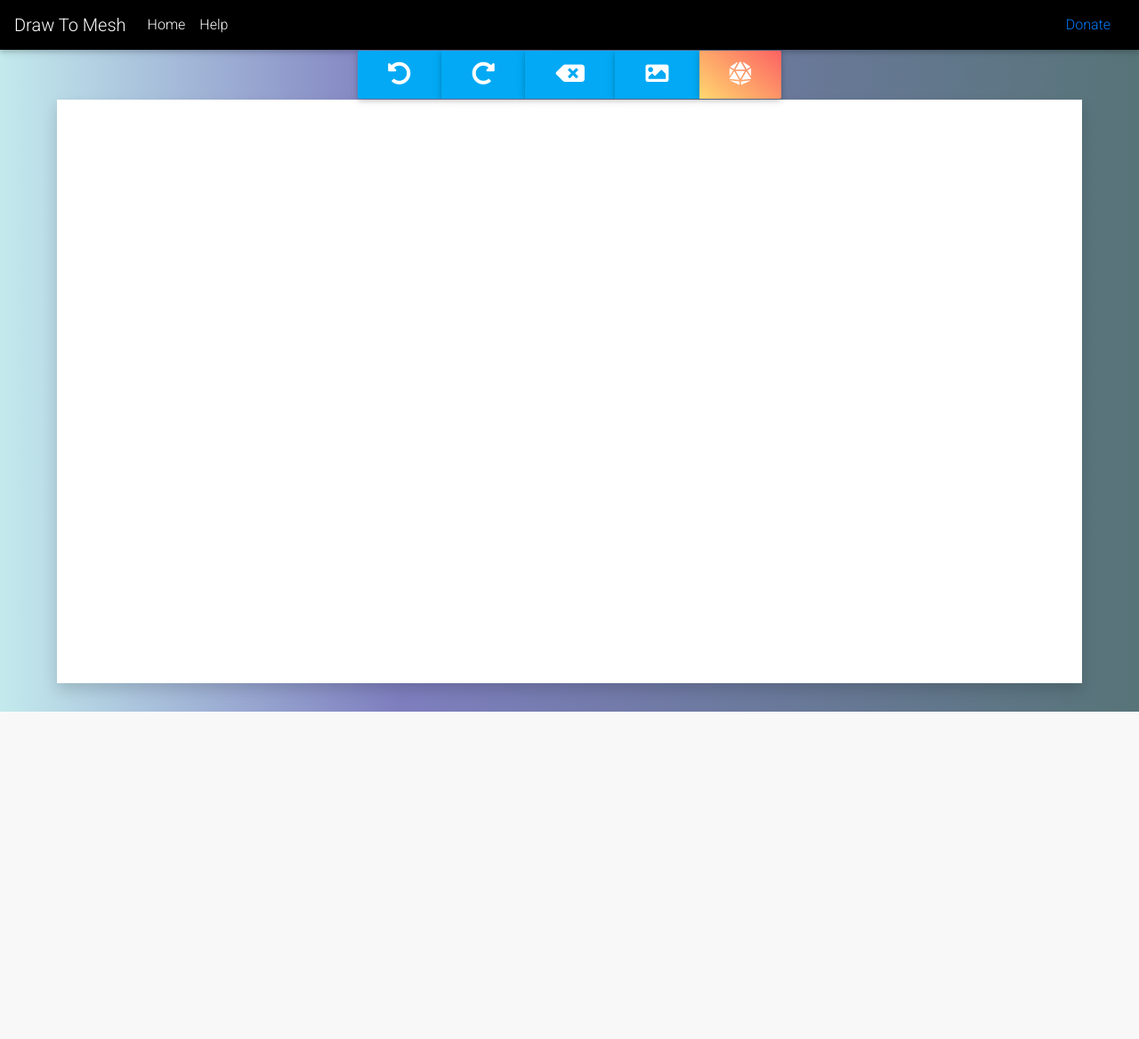
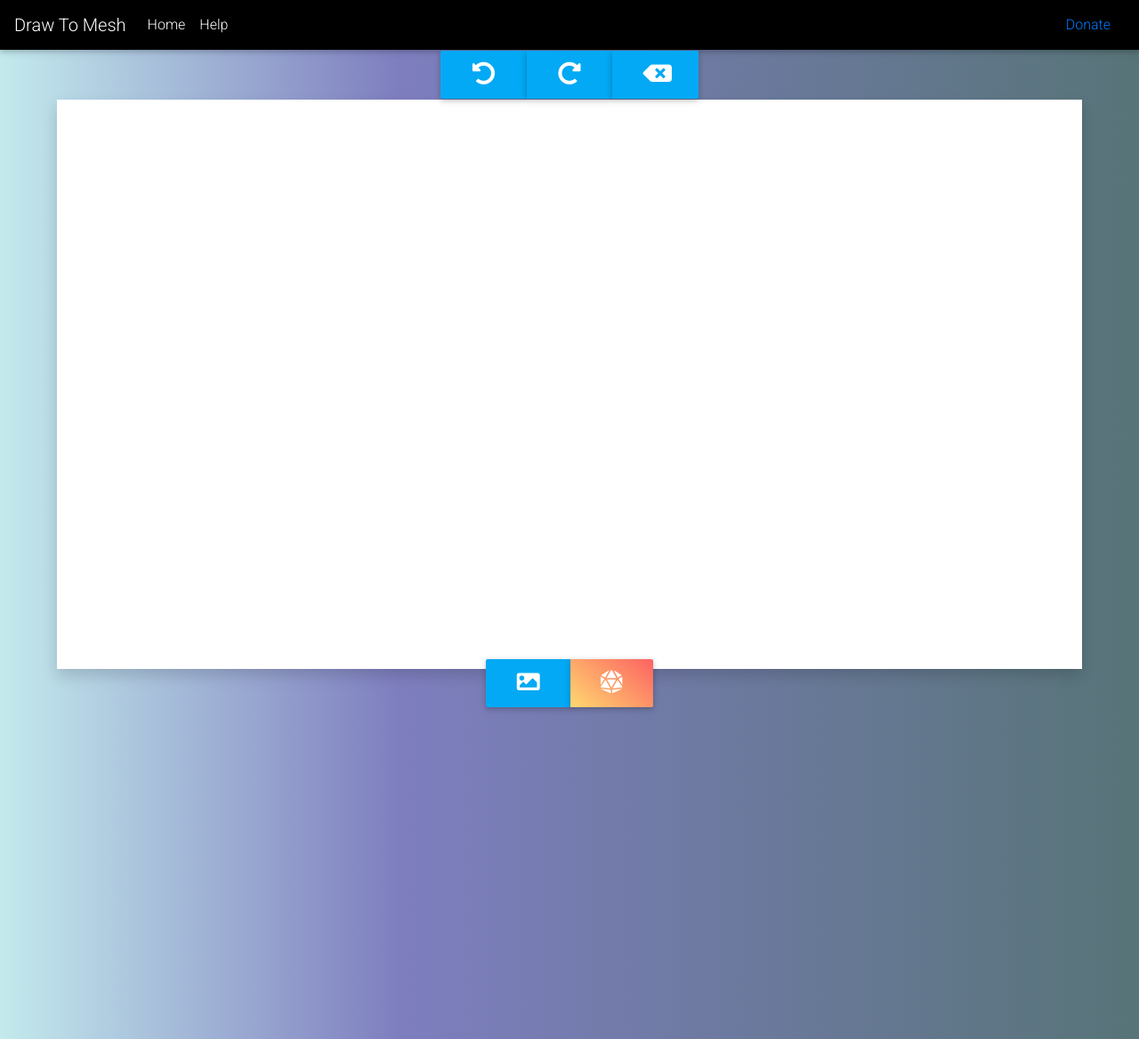
Before and after one commit to sps014/DrawToMesh, an ASP.NET Core app: page /draw in a window 1280 px wide. Shown: the whole page at 89% size. Before the commit the page ends 800 px from the top, so only its background shows below. Run offline with ASP.NET Core 8, Linux system fonts and the light colour scheme; some libraries are stand-ins or nearby versions.

Commit message:
ui fixed

```diff
--- a/DrawToMesh/Pages/DrawPage.razor
+++ b/DrawToMesh/Pages/DrawPage.razor
@@ -1,18 +1,40 @@
 @page "/draw"
 @inject IJSRuntime Runtime
 @inject NavigationManager NavManager
+
 <NavMenu />
 
+@if (WindowWidth > 500)
+{
     <div class="btn-toolbar flex-center" style="position:relative;top:-5px" role="toolbar" aria-label="Toolbar with button groups">
         <div class="btn-group mr-0" role="group" aria-label="First group">
             <!--button type="button" class="btn light-blue waves-effect"><i class="fas fa-pencil-alt white-text fa-2x" aria-hidden="true"></i></button-->
-        <button type="button" class="btn light-blue waves-effect" @onclick="Undo"><i class="fas fa-undo-alt white-text fa-2x"></i></button>
-        <button type="button" class="btn light-blue waves-effect" @onclick="Redo"><i class="fas fa-redo-alt white-text fa-2x"></i></button>
-        <button type="button" class="btn light-blue waves-effect" @onclick="DeleteAll"><i class="fas fa-backspace white-text fa-2x"></i></button>
+            <button type="button" class="btn light-blue waves-effect" @onclick="Undo" style="width:20%;"><i class="fas fa-undo-alt white-text fa-2x"></i></button>
+            <button type="button" class="btn light-blue waves-effect" @onclick="Redo" style="width:20%;"><i class="fas fa-redo-alt white-text fa-2x"></i></button>
+            <button type="button" class="btn light-blue waves-effect" @onclick="DeleteAll" style="width:20%;"><i class="fas fa-backspace white-text fa-2x"></i></button>
+            <button type="button" class="btn light-blue waves-effect" data-toggle="modal" data-target="#basicExampleModal" for="file-upload"><i class="fas fa-image white-text fa-2x"></i></button>
+            <button type="button" class="btn peach-gradient waves-effect" @onclick="Visualize3D" style="width:20%;"><i class="fas fa-dice-d20 fa-2x"></i></button>
+        </div>
+    </div>
+}
+else
+{
+    <div class="btn-toolbar flex-center" style="position:relative;top:-5px" role="toolbar" aria-label="Toolbar with button groups">
+        <div class="btn-group mr-0" role="group" aria-label="First group">
+            <!--button type="button" class="btn light-blue waves-effect"><i class="fas fa-pencil-alt white-text fa-2x" aria-hidden="true"></i></button-->
+            <button type="button" class="btn light-blue waves-effect" @onclick="Undo" style="width:20%;"><i class="fas fa-undo-alt white-text fa-2x"></i></button>
+            <button type="button" class="btn light-blue waves-effect" @onclick="Redo" style="width:20%;"><i class="fas fa-redo-alt white-text fa-2x"></i></button>
+            <button type="button" class="btn light-blue waves-effect" @onclick="DeleteAll" style="width:20%;"><i class="fas fa-backspace white-text fa-2x"></i></button>
+        </div>
+    </div>
+    <div class="btn-toolbar flex-center" style="position:absolute;bottom:-46%;left:50%;right:50%" role="toolbar" aria-label="Toolbar with button groups">
+        <div class="btn-group mr-0" role="group" aria-label="First group">
+            <!--button type="button" class="btn light-blue waves-effect"><i class="fas fa-pencil-alt white-text fa-2x" aria-hidden="true"></i></button-->
             <button type="button" class="btn light-blue waves-effect" data-toggle="modal" data-target="#basicExampleModal" for="file-upload"><i class="fas fa-image white-text fa-2x"></i></button>
             <button type="button" class="btn peach-gradient waves-effect" @onclick="Visualize3D"><i class="fas fa-dice-d20 fa-2x"></i></button>
         </div>
     </div>
+}
 <input id="file-upload" style="visibility:hidden" type="file" />
 
 <div id="drawingBoard" class="shadow">
@@ -20,7 +42,7 @@
 </div>
 @if (!ErrorVisible)
 {
-    <div class="alert alert-danger" role="alert" style="position:absolute;bottom:-13px;width:100%">
+    <div class="alert alert-danger" data-dismiss="alert"  role="alert" style="position:absolute;bottom:-13px;width:100%">
         Path traced should be closed , ie. first and last point should be at same location and there must be more than 2 Points.
     </div>
 }
@@ -66,24 +88,31 @@
         background-color: white;
         left: 5%;
         top: 112px;
-        bottom: 5%;
+        bottom: 212px;
         right: 5%;
         position: absolute;
         width: 90%;
         z-index: -1;
-        height: 82%;
+        height: 80%;
     }
 </style>
 
 @code
 {
     private bool ErrorVisible = true;
+    double WindowWidth { get; set; }
+
     protected override void OnAfterRender(bool firstRender)
     {
         base.OnAfterRender(firstRender);
         if (firstRender)
+        {
             Init();
+            GetWidth();
         }
+
+    }
+
     private async void Init()
     {
         await Runtime.InvokeVoidAsync("CreateCanvas");
@@ -158,4 +187,9 @@
     {
         await Runtime.InvokeVoidAsync("Remove3D");
     }
+    async void GetWidth()
+    {
+        WindowWidth = await Runtime.InvokeAsync<double>("GetWindowWidth");
+        StateHasChanged();
     }
+}
--- a/DrawToMesh/wwwroot/js/P5Helper.js
+++ b/DrawToMesh/wwwroot/js/P5Helper.js
@@ -119,7 +119,7 @@
     }
 
     P5Object.stroke(255, 0, 0);
-    if (shouldAddPoints && pointx.length >= 1 && P5Object.mouseX >= 0 && P5Object.mouseY >= 0)
+    if (shouldAddPoints && pointx.length >= 1 && P5Object.mouseX >= 0 && P5Object.mouseY >= 0 && P5Object.mouseX <= canvas.offsetWidth && P5Object.mouseY <= canvas.offsetHeight)
     {
         P5Object.line(pointx[pointx.length - 1], pointy[pointx.length - 1], P5Object.mouseX, P5Object.mouseY);
     }
@@ -270,3 +270,7 @@
 {
     P5Object.remove();
 }
+
+function GetWindowWidth() {
+    return window.innerWidth;
+}
```
Also changed, not shown: DrawToMesh/Pages/HelpPage.razor (renamed from DrawToMesh/Pages/Help_Page.razor), 3 other files. Lines whose indentation alone changed are shown as unchanged.
